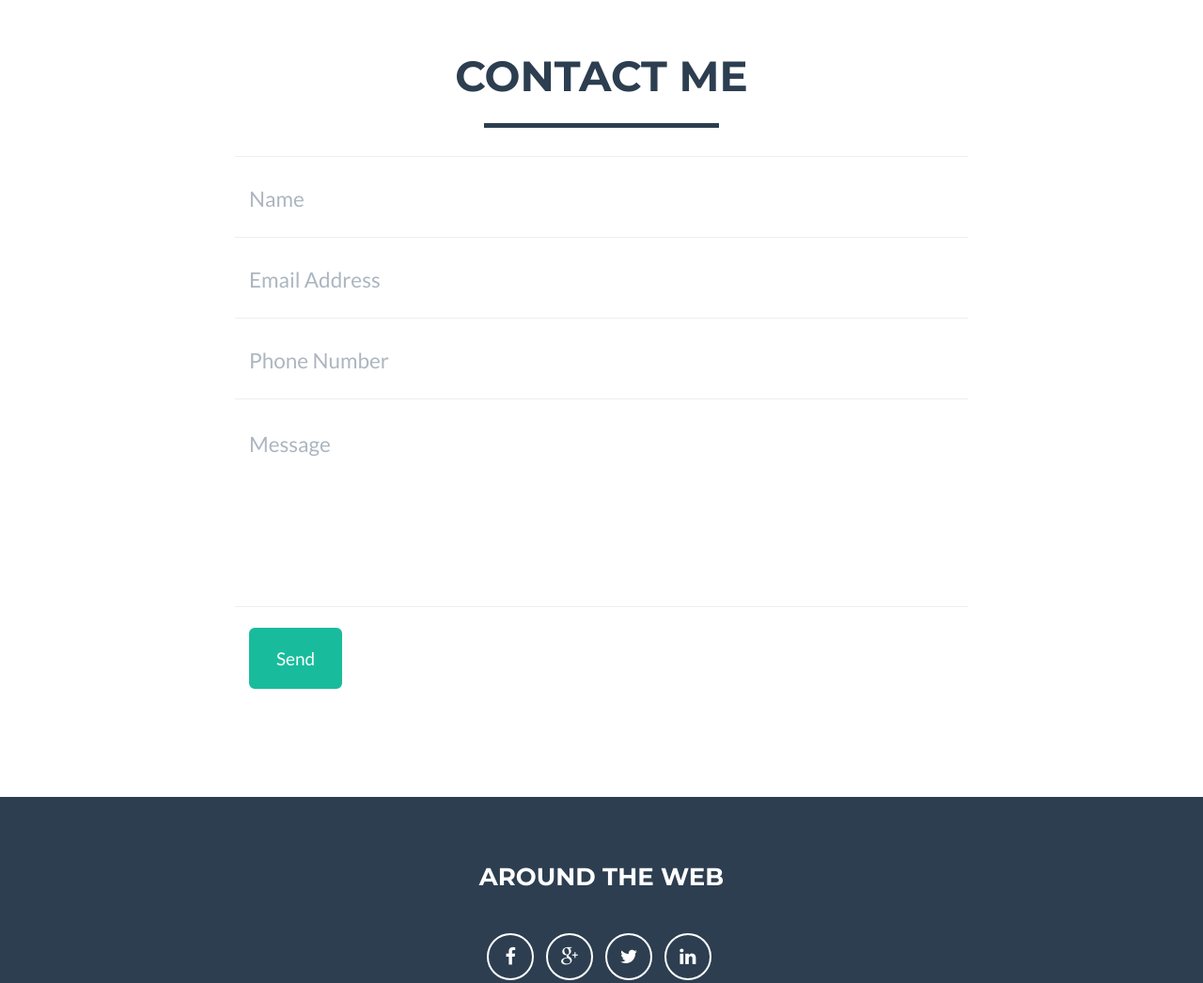
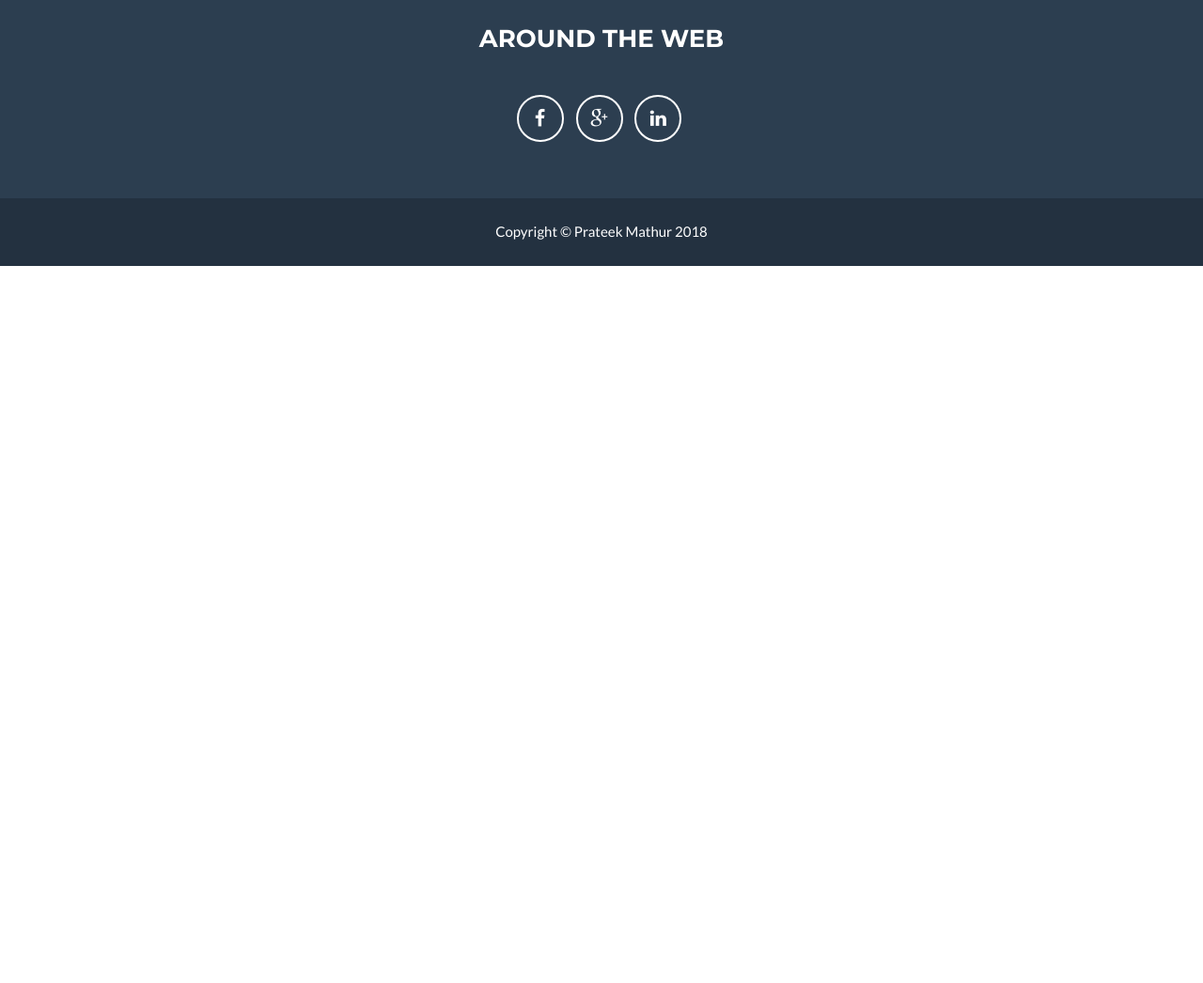
Before and after one commit to prateekmathur1991/prateekmathur1991.github.io, a plain HTML site: page index.html in a window 1280 px wide. Shown: the part 1240-2286 px from the top of the page at 94% size. After the commit the page ends 1523 px from the top, so only its background shows below. Drawn offline with nearby package versions, Linux system fonts and the light colour scheme.

Commit message:
Changes on UI and README.md

```diff
--- a/index.html
+++ b/index.html
@@ -59,9 +59,9 @@
                     <li class="page-scroll">
                         <a href="#about">About</a>
                     </li>
-                    <li class="page-scroll">
-                        <a href="#contact">Contact</a>
-                    </li>
+                    <!-- <li class="page-scroll"> -->
+                        <!-- <a href="#contact">Contact</a> -->
+                    <!-- </li> -->
                 </ul>
             </div>
             <!-- /.navbar-collapse -->
@@ -183,61 +183,57 @@
             </div>
         </div>
     </section>
-
-    <!-- Contact Section -->
-    <section id="contact">
-        <div class="container">
-            <div class="row">
-                <div class="col-lg-12 text-center">
-                    <h2>Contact Me</h2>
-                    <hr class="star-primary">
-                </div>
-            </div>
-            <div class="row">
-                <div class="col-lg-8 col-lg-offset-2">
-                    <!-- To configure the contact form email address, go to mail/contact_me.php and update the email address in the PHP file on line 19. -->
-                    <!-- The form should work on most web servers, but if the form is not working you may need to configure your web server differently. -->
-                    <form name="sentMessage" id="contactForm" novalidate>
-                        <div class="row control-group">
-                            <div class="form-group col-xs-12 floating-label-form-group controls">
-                                <label>Name</label>
-                                <input type="text" class="form-control" placeholder="Name" id="name" required data-validation-required-message="Please enter your name.">
-                                <p class="help-block text-danger"></p>
-                            </div>
-                        </div>
-                        <div class="row control-group">
-                            <div class="form-group col-xs-12 floating-label-form-group controls">
-                                <label>Email Address</label>
-                                <input type="email" class="form-control" placeholder="Email Address" id="email" required data-validation-required-message="Please enter your email address.">
-                                <p class="help-block text-danger"></p>
-                            </div>
-                        </div>
-                        <div class="row control-group">
-                            <div class="form-group col-xs-12 floating-label-form-group controls">
-                                <label>Phone Number</label>
-                                <input type="tel" class="form-control" placeholder="Phone Number" id="phone" required data-validation-required-message="Please enter your phone number.">
-                                <p class="help-block text-danger"></p>
-                            </div>
-                        </div>
-                        <div class="row control-group">
-                            <div class="form-group col-xs-12 floating-label-form-group controls">
-                                <label>Message</label>
-                                <textarea rows="5" class="form-control" placeholder="Message" id="message" required data-validation-required-message="Please enter a message."></textarea>
-                                <p class="help-block text-danger"></p>
-                            </div>
-                        </div>
-                        <br>
-                        <div id="success"></div>
-                        <div class="row">
-                            <div class="form-group col-xs-12">
-                                <button type="submit" class="btn btn-success btn-lg">Send</button>
-                            </div>
-                        </div>
-                    </form>
-                </div>
-            </div>
-        </div>
-    </section>
+    <!-- <section id="contact"> -->
+        <!-- <div class="container"> -->
+            <!-- <div class="row"> -->
+                <!-- <div class="col-lg-12 text-center"> -->
+                    <!-- <h2>Contact Me</h2> -->
+                    <!-- <hr class="star-primary"> -->
+                <!-- </div> -->
+            <!-- </div> -->
+            <!-- <div class="row"> -->
+                <!-- <div class="col-lg-8 col-lg-offset-2"> -->
+                    <!-- <form name="sentMessage" id="contactForm" novalidate> -->
+                        <!-- <div class="row control-group"> -->
+                            <!-- <div class="form-group col-xs-12 floating-label-form-group controls"> -->
+                                <!-- <label>Name</label> -->
+                                <!-- <input type="text" class="form-control" placeholder="Name" id="name" required data-validation-required-message="Please enter your name."> -->
+                                <!-- <p class="help-block text-danger"></p> -->
+                            <!-- </div> -->
+                        <!-- </div> -->
+                        <!-- <div class="row control-group"> -->
+                            <!-- <div class="form-group col-xs-12 floating-label-form-group controls"> -->
+                                <!-- <label>Email Address</label> -->
+                                <!-- <input type="email" class="form-control" placeholder="Email Address" id="email" required data-validation-required-message="Please enter your email address."> -->
+                                <!-- <p class="help-block text-danger"></p> -->
+                            <!-- </div> -->
+                        <!-- </div> -->
+                        <!-- <div class="row control-group"> -->
+                            <!-- <div class="form-group col-xs-12 floating-label-form-group controls"> -->
+                                <!-- <label>Phone Number</label> -->
+                                <!-- <input type="tel" class="form-control" placeholder="Phone Number" id="phone" required data-validation-required-message="Please enter your phone number."> -->
+                                <!-- <p class="help-block text-danger"></p> -->
+                            <!-- </div> -->
+                        <!-- </div> -->
+                        <!-- <div class="row control-group"> -->
+                            <!-- <div class="form-group col-xs-12 floating-label-form-group controls"> -->
+                                <!-- <label>Message</label> -->
+                                <!-- <textarea rows="5" class="form-control" placeholder="Message" id="message" required data-validation-required-message="Please enter a message."></textarea> -->
+                                <!-- <p class="help-block text-danger"></p> -->
+                            <!-- </div> -->
+                        <!-- </div> -->
+                        <!-- <br> -->
+                        <!-- <div id="success"></div> -->
+                        <!-- <div class="row"> -->
+                            <!-- <div class="form-group col-xs-12"> -->
+                                <!-- <button type="submit" class="btn btn-success btn-lg">Send</button> -->
+                            <!-- </div> -->
+                        <!-- </div> -->
+                    <!-- </form> -->
+                <!-- </div> -->
+            <!-- </div> -->
+        <!-- </div> -->
+    <!-- </section> -->
 
     <!-- Footer -->
     <footer class="text-center">
@@ -257,9 +253,9 @@
                             <li>
                                 <a href="https://plus.google.com/u/0/+PrateekMathur1991" class="btn-social btn-outline"><i class="fa fa-fw fa-google-plus"></i></a>
                             </li>
-                            <li>
-                                <a href="#" class="btn-social btn-outline"><i class="fa fa-fw fa-twitter"></i></a>
-                            </li>
+                            <!-- <li> -->
+                                <!-- <a href="#" class="btn-social btn-outline"><i class="fa fa-fw fa-twitter"></i></a> -->
+                            <!-- </li> -->
                             <li>
                                 <a href="http://www.linkedin.com/in/prateekmathur1991" class="btn-social btn-outline"><i class="fa fa-fw fa-linkedin"></i></a>
                             </li>
@@ -279,7 +275,7 @@
             <div class="container">
                 <div class="row">
                     <div class="col-lg-12">
-                        Copyright &copy; Prateek Mathur 2016
+                        Copyright &copy; Prateek Mathur 2018
                     </div>
                 </div>
             </div>
```
Also changed, not shown: 1 other file.
